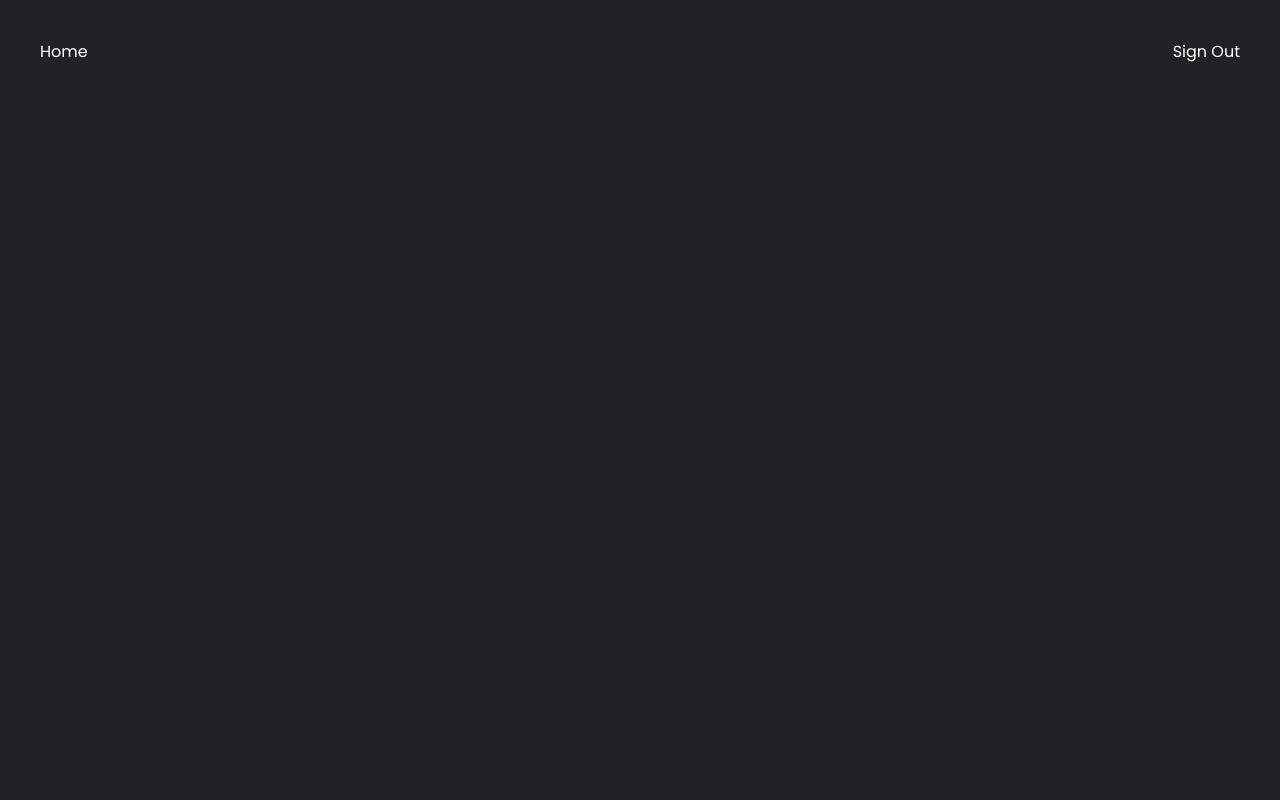
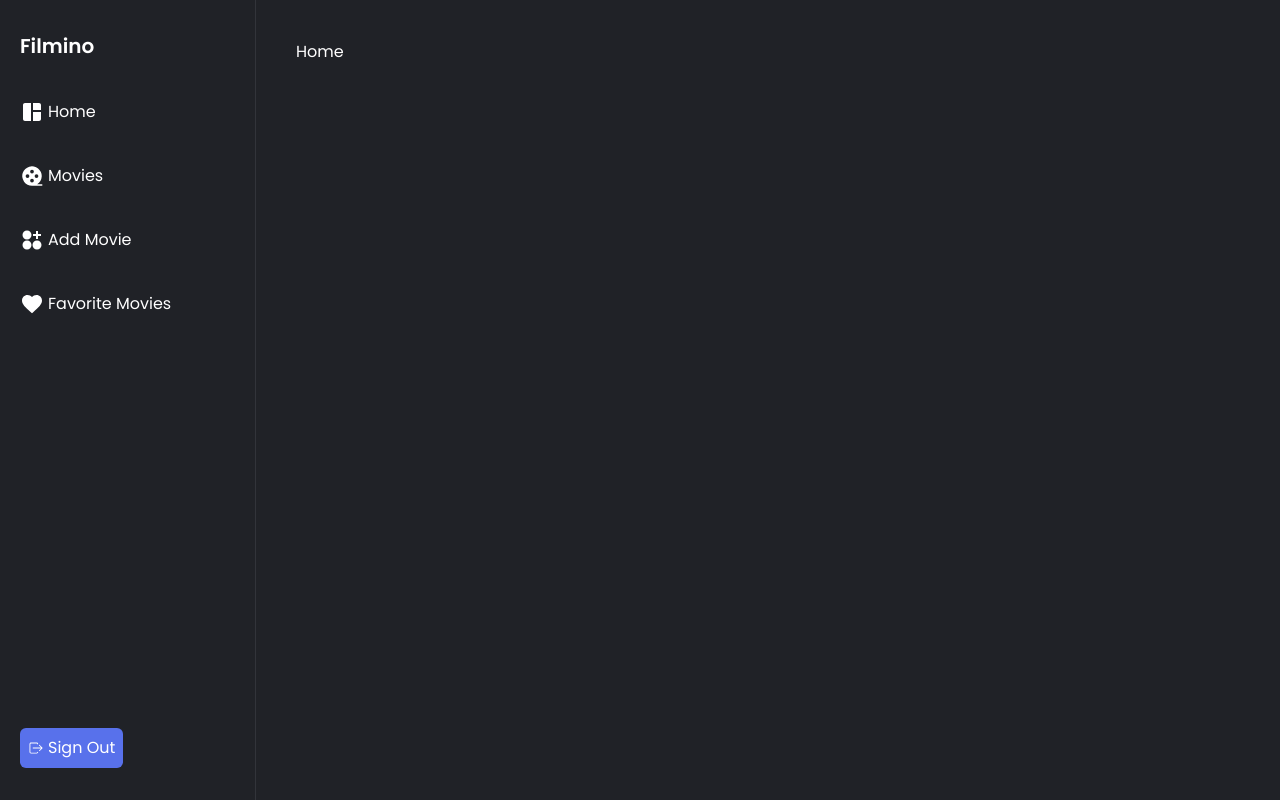
Before and after one commit to farildev/firebase-authentication, a React (Vite) app: page / in a window 1280 px wide. Built offline with nearby package versions, Linux system fonts and the light colour scheme; no server answers; sample sign-in values are in the browser's storage.

Commit message:
feat: Sidebar routes added to sidebar

```diff
--- a/src/assets/styles/globals.css
+++ b/src/assets/styles/globals.css
@@ -25,6 +25,6 @@ li{
 
 @layer base{
   #root, body,html{
-    @apply w-full h-screen overflow-x-hidden font-primary
+    @apply w-full h-screen overflow-x-hidden font-primary bg-primary text-white
   }
 }
--- /dev/null
+++ b/src/components/App/Sidebar.jsx
@@ -0,0 +1,35 @@
+import { sidebarRoutes } from "@/utils/constants"
+import { NavLink } from "react-router-dom";
+import { signOut } from "firebase/auth";
+import { auth } from "@/config/firebase";
+import { IoIosLogOut } from "react-icons/io";
+
+const Sidebar = () => {
+  const handleSignOut = () => {
+    signOut(auth)
+  }
+  return (
+    <aside className="w-[20%] h-full fixed top-0 left-0 border-r border-gray-300/10 px-5 py-8">
+      <div className="h-full flex flex-col justify-between">
+        <div>
+        <h1 className="text-white font-semibold text-xl">
+          Filmino
+        </h1>
+        <nav className="flex flex-col mt-10 gap-10">
+          {
+            sidebarRoutes.map((route, index) => (
+              <NavLink className='flex items-center gap-1 text-md text-white font-base' key={index} to={route.path}>
+                <span className="text-2xl">{route.icons[0].active}</span>
+                <span>{route.label}</span>
+              </NavLink>
+            ))
+          }
+        </nav>
+        </div>
+        <button onClick={handleSignOut} className="bg-secondary rounded-md p-2 flex items-center gap-1 w-fit"><IoIosLogOut />Sign Out</button>
+      </div>
+    </aside>
+  )
+}
+
+export default Sidebar
--- a/src/layouts/AppLayout.jsx
+++ b/src/layouts/AppLayout.jsx
@@ -1,6 +1,7 @@
 import { Outlet, Navigate } from "react-router-dom";
 import { auth } from "@/config/firebase";
 import {useAuthState} from "react-firebase-hooks/auth"
+import Sidebar from "@/components/App/Sidebar";
 const AppLayout = () => {
   const [user, isLoading] = useAuthState(auth);
 
@@ -12,9 +13,9 @@ const AppLayout = () => {
     return <Navigate to="/login" replace />
   }
   return (
-    <div>
-
-      <main className="bg-primary h-screen text-white">
+    <div className="flex justify-between gap-3 relative">
+      <Sidebar />
+      <main className="h-screen w-[80%] absolute top-0 right-0">
         <Outlet />
       </main>
     </div>
--- a/src/routes/index.jsx
+++ b/src/routes/index.jsx
@@ -2,9 +2,12 @@ import { Routes, Route } from "react-router-dom";
 import Login from "@/views/Auth/Login";
 import Register from "@/views/Auth/Register";
 import Home from "@/views/App/Home";
-import AddFilm from "@/views/App/AddFilm";
 import AppLayout from "@/layouts/AppLayout";
 import AuthLayout from "@/layouts/AuthLayout";
+import AddMovie from "@/views/App/AddMovie";
+import FavoriteMovies from "@/views/App/FavoriteMovies";
+import Movies from "@/views/App/Movies";
+
 const AllRoutes = () => {
   return (
     <Routes>
@@ -14,7 +17,9 @@ const AllRoutes = () => {
       </Route>
       <Route element={<AppLayout />}>
         <Route path="/" element={<Home />}/>
-        <Route path="/add-film" element={<AddFilm/>}/>
+        <Route path="/add-movie" element={<AddMovie/>}/>
+        <Route path="/favorite-movies" element={<FavoriteMovies/>}/>
+        <Route path="/movies" element={<Movies/>}/>
       </Route>
     </Routes>
   )
--- /dev/null
+++ b/src/utils/constants.jsx
@@ -0,0 +1,54 @@
+import { PiFilmReelBold, PiFilmReelFill } from "react-icons/pi";
+import { MdOutlineFavoriteBorder, MdOutlineSpaceDashboard, MdOutlineFavorite, MdSpaceDashboard } from "react-icons/md";
+import { RiApps2AddFill,RiApps2AddLine } from "react-icons/ri";
+
+export const sidebarRoutes = [
+  {
+    path: "/",
+    label: "Home",
+    icons: [
+      {
+        active: <MdSpaceDashboard />,
+      },
+      {
+        passive: <MdOutlineSpaceDashboard />,
+      },
+    ],
+  },
+  {
+    path: "/movies",
+    label: "Movies",
+    icons: [
+      {
+        active: <PiFilmReelFill />,
+      },
+      {
+        passive: <PiFilmReelBold />,
+      },
+    ],
+  },
+  {
+    path: "add-movie",
+    label: "Add Movie",
+    icons: [
+      {
+        active: <RiApps2AddFill />,
+      },
+      {
+        passive: <RiApps2AddLine />,
+      },
+    ],
+  },
+  {
+    path: "/favorite-movies",
+    label: "Favorite Movies",
+    icons: [
+      {
+        active: <MdOutlineFavorite />,
+      },
+      {
+        passive: <MdOutlineFavoriteBorder />,
+      },
+    ],
+  },
+];
--- a/src/views/App/AddFilm.jsx
+++ /dev/null
@@ -1,7 +0,0 @@
-const AddFilm = () => {
-  return (
-    <div>AddFilm</div>
-  )
-}
-
-export default AddFilm
--- /dev/null
+++ b/src/views/App/AddMovie.jsx
@@ -0,0 +1,7 @@
+const AddMovie = () => {
+  return (
+    <div>AddFilm</div>
+  )
+}
+
+export default AddMovie
--- /dev/null
+++ b/src/views/App/FavoriteMovies.jsx
@@ -0,0 +1,7 @@
+const FavoriteMovies = () => {
+  return (
+    <div>FavoriteFilms</div>
+  )
+}
+
+export default FavoriteMovies
--- a/src/views/App/Home.jsx
+++ b/src/views/App/Home.jsx
@@ -1,13 +1,7 @@
-import { signOut } from "firebase/auth";
-import { auth } from "@/config/firebase";
 const Home = () => {
-  const handleSignOut = () => {
-    signOut(auth)
-  }
   return (
     <section className="flex items-center justify-between p-10">
       <h1>Home</h1>
-      <button onClick={handleSignOut}>Sign Out</button>
     </section>
   )
 }
--- /dev/null
+++ b/src/views/App/Movies.jsx
@@ -0,0 +1,7 @@
+const Movies = () => {
+  return (
+    <div>Movies</div>
+  )
+}
+
+export default Movies
```
